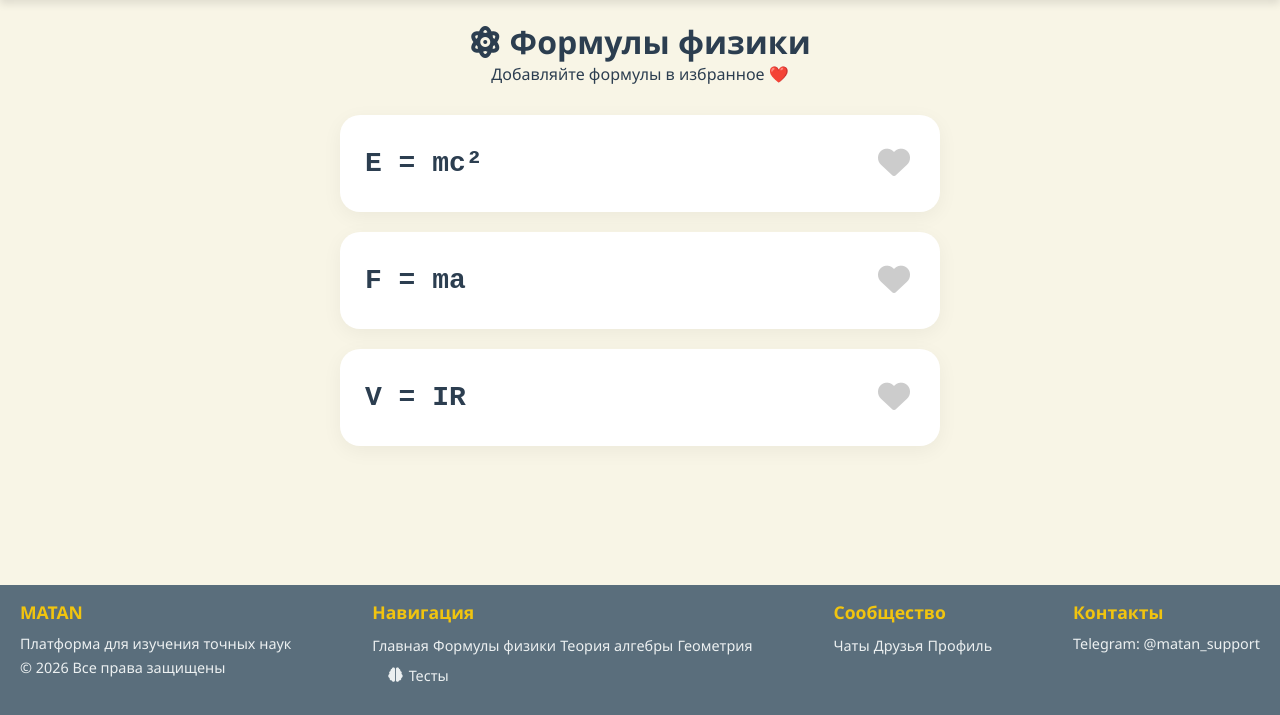
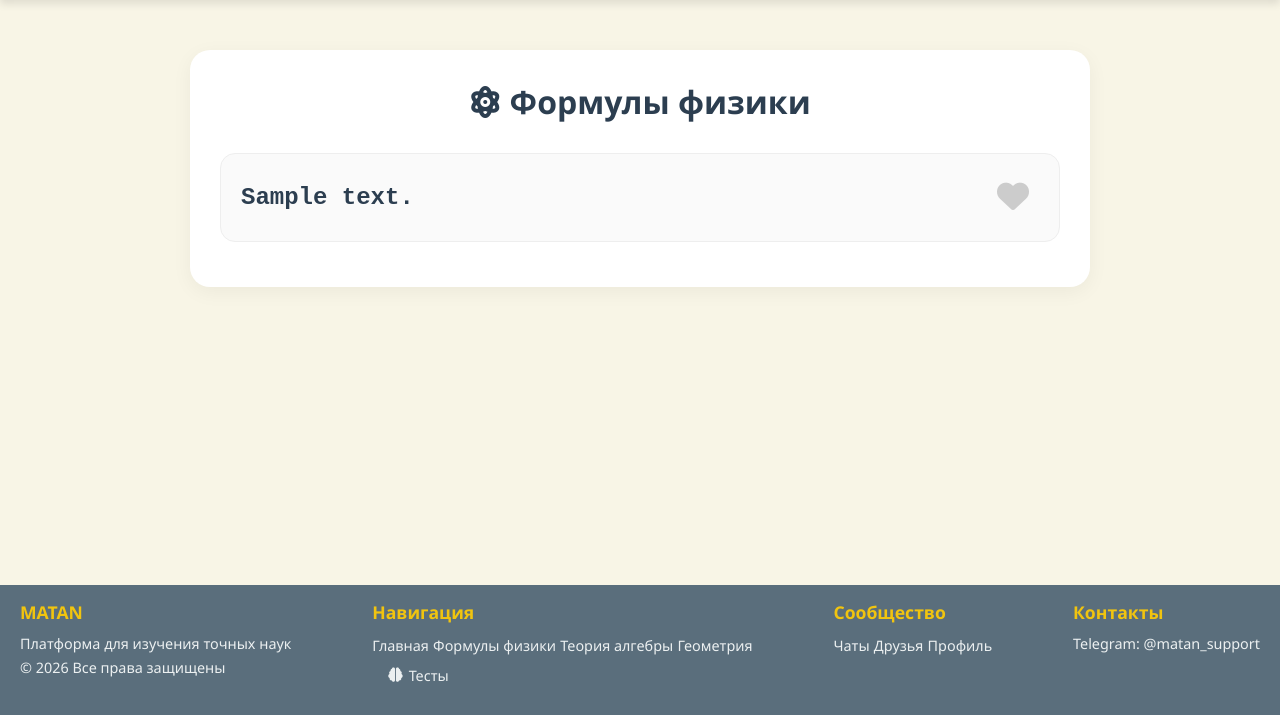
Before and after one commit to dolmi69/mbbmatan, a Django app: page /formulas/physics/ in a window 1280 px wide. Shown: the part 85-800 px from the top of the page. Run offline with Django 5.2, Linux system fonts and the light colour scheme; tables that the repository leaves empty hold one stand-in row (values such as "Sample post").

Commit message:
фикс формул

```diff
--- a/MBBmatan/MBBmatan/settings.py
+++ b/MBBmatan/MBBmatan/settings.py
@@ -140,7 +140,7 @@ MESSAGES = {
     'password_too_short': _("Пароль слишком короткий."),
 }
 
-TIME_ZONE = 'UTC'
+TIME_ZONE = 'Europe/Moscow'
 
 USE_I18N = True
 
--- a/MBBmatan/app/models.py
+++ b/MBBmatan/app/models.py
@@ -244,7 +244,20 @@ class AIChatHistory(models.Model):
         verbose_name_plural = 'Истории диалогов с AI'
 
 
-# Сигнал для добавления 5 вопросов по каждому предмету при миграциях
+class Formula(models.Model):
+    SUBJECTS = [
+        ('physics', 'Физика'),
+        ('algebra', 'Алгебра'),
+        ('geometry', 'Геометрия'),
+    ]
+    subject = models.CharField(max_length=20, choices=SUBJECTS)
+    text = models.CharField("Формула", max_length=200)
+    created_at = models.DateTimeField(auto_now_add=True)
+
+    def __str__(self):
+        return self.text
+
+
 @receiver(post_migrate)
 def create_default_questions(sender, **kwargs):
     if sender.name == 'app':
@@ -276,3 +289,22 @@ def create_default_questions(sender, **kwargs):
                     correct_answer=correct,
                     options=options
                 )
+
+        if not Formula.objects.exists():
+            formulas_data = [
+                ('physics', 'E = mc²'),
+                ('physics', 'F = ma'),
+                ('physics', 'V = IR'),
+                ('physics', 'F = G·m₁·m₂/r²'),
+                ('algebra', '(a+b)² = a² + 2ab + b²'),
+                ('algebra', 'a² - b² = (a-b)(a+b)'),
+                ('algebra', 'x₁+x₂ = -b/a'),
+                ('algebra', 'D = b² - 4ac'),
+                ('geometry', 'S = πr²'),
+                ('geometry', 'c² = a² + b²'),
+                ('geometry', 'S = ½·a·h'),
+                ('geometry', 'P = 2(a+b)'),
+                ('geometry', 'Сумма углов треугольника = 180°'),
+            ]
+            for subject, text in formulas_data:
+                Formula.objects.create(subject=subject, text=text)
--- a/MBBmatan/app/templates/formuls/f-f.html
+++ b/MBBmatan/app/templates/formuls/f-f.html
@@ -5,24 +5,31 @@
 
 {% block content %}
 <style>
-    .formulas-grid {
-        display: flex;
-        flex-direction: column;
-        gap: 20px;
-        max-width: 600px;
-        margin: 0 auto;
+    .formulas-container {
+        max-width: 900px;
+        margin: 30px auto;
+        background: white;
+        border-radius: 20px;
+        padding: 30px;
+        box-shadow: 0 5px 20px rgba(0,0,0,0.05);
+    }
+    h1 {
+        text-align: center;
+        color: #2c3e50;
+        margin-bottom: 30px;
     }
     .formula-card {
-        background: white;
-        border-radius: 20px;
-        padding: 25px;
-        box-shadow: 0 5px 20px rgba(0,0,0,0.05);
         display: flex;
         align-items: center;
         justify-content: space-between;
+        padding: 20px;
+        margin-bottom: 15px;
+        background: #fafafa;
+        border-radius: 15px;
+        border: 1px solid #eee;
     }
     .formula-text {
-        font-size: 28px;
+        font-size: 24px;
         font-family: 'Courier New', monospace;
         font-weight: bold;
         color: #2c3e50;
@@ -33,55 +40,32 @@
         font-size: 32px;
         cursor: pointer;
         color: #ccc;
-        transition: color 0.2s, transform 0.2s;
-        padding: 5px;
+        transition: color 0.2s;
+        padding: 5px 10px;
     }
-    .heart-btn.active {
-        color: #e74c3c;
-    }
-    .heart-btn:hover {
-        transform: scale(1.2);
-    }
-    .page-header {
-        text-align: center;
-        margin-bottom: 30px;
-    }
-    .page-header h1 {
-        color: #2c3e50;
-    }
+    .heart-btn.active { color: #e74c3c; }
+    .heart-btn:hover { transform: scale(1.2); }
     @media (max-width: 600px) {
         .formulas-container { padding: 18px; margin: 15px; border-radius: 14px; }
-        .page-header h1 { font-size: 22px; }
+        h1 { font-size: 22px; margin-bottom: 20px; }
         .formula-card { padding: 14px; gap: 10px; flex-wrap: wrap; }
         .formula-text { font-size: 18px; word-break: break-word; }
         .heart-btn { font-size: 26px; }
     }
 </style>
 
-<div class="page-header">
+<div class="formulas-container">
     <h1><i class="fas fa-atom"></i> Формулы физики</h1>
-    <p>Добавляйте формулы в избранное ❤️</p>
-</div>
-
-<div class="formulas-grid">
-    <div class="formula-card">
-        <div class="formula-text">E = mc²</div>
-        <button class="heart-btn" data-formula="E = mc²">
-            <i class="fas fa-heart"></i>
-        </button>
-    </div>
-    <div class="formula-card">
-        <div class="formula-text">F = ma</div>
-        <button class="heart-btn" data-formula="F = ma">
-            <i class="fas fa-heart"></i>
-        </button>
-    </div>
-    <div class="formula-card">
-        <div class="formula-text">V = IR</div>
-        <button class="heart-btn" data-formula="V = IR">
-            <i class="fas fa-heart"></i>
-        </button>
-    </div>
+    {% for formula in formulas %}
+        <div class="formula-card">
+            <div class="formula-text">{{ formula.text }}</div>
+            <button class="heart-btn" data-formula="{{ formula.text }}">
+                <i class="fas fa-heart"></i>
+            </button>
+        </div>
+    {% empty %}
+        <p style="text-align: center;">Пока нет формул.</p>
+    {% endfor %}
 </div>
 {% endblock %}
 
@@ -113,9 +97,7 @@
                     heart.classList.remove('active');
                 }
             } catch (error) {
-                if (error.status === 403) {
-                    window.location.href = '{% url "app:login" %}';
-                }
+                console.error('Ошибка:', error);
             }
         });
     });
--- a/MBBmatan/app/templates/formuls/f_a.html
+++ b/MBBmatan/app/templates/formuls/f_a.html
@@ -58,8 +58,8 @@
     <h1><i class="fas fa-square-root-alt"></i> Формулы алгебры</h1>
     {% for formula in formulas %}
         <div class="formula-card">
-            <div class="formula-text">{{ formula.formula }}</div>
-            <button class="heart-btn" data-formula="{{ formula.formula }}">
+            <div class="formula-text">{{ formula.text }}</div>
+            <button class="heart-btn" data-formula="{{ formula.text }}">
                 <i class="fas fa-heart"></i>
             </button>
         </div>
@@ -71,7 +71,7 @@
 
 {% block extra_js %}
 <script>
-    const favorites = {{ favorites_json|safe }};
+    const favorites = {{ favorites_json|safe|default:"[]" }};
     document.querySelectorAll('.heart-btn').forEach(btn => {
         const formula = btn.dataset.formula;
         if (favorites.includes(formula)) {
--- a/MBBmatan/app/templates/formuls/f_g.html
+++ b/MBBmatan/app/templates/formuls/f_g.html
@@ -58,8 +58,8 @@
     <h1><i class="fas fa-shapes"></i> Формулы геометрии</h1>
     {% for formula in formulas %}
         <div class="formula-card">
-            <div class="formula-text">{{ formula.formula }}</div>
-            <button class="heart-btn" data-formula="{{ formula.formula }}">
+            <div class="formula-text">{{ formula.text }}</div>
+            <button class="heart-btn" data-formula="{{ formula.text }}">
                 <i class="fas fa-heart"></i>
             </button>
         </div>
@@ -71,7 +71,7 @@
 
 {% block extra_js %}
 <script>
-    const favorites = {{ favorites_json|safe }};
+    const favorites = {{ favorites_json|safe|default:"[]" }};
     document.querySelectorAll('.heart-btn').forEach(btn => {
         const formula = btn.dataset.formula;
         if (favorites.includes(formula)) {
--- a/MBBmatan/app/views.py
+++ b/MBBmatan/app/views.py
@@ -6,7 +6,7 @@ from django.urls import reverse_lazy
 from django.views.generic import ListView, CreateView, UpdateView, DeleteView, DetailView
 from .models import (
     Note, ChatMessage, ChatRoom, FavoriteFormula, FormulaQuestion,
-    TestAttempt, UserProfile, FriendRequest, User, Notification
+    TestAttempt, UserProfile, FriendRequest, User, Notification, Formula
 )
 from django.contrib.auth.mixins import LoginRequiredMixin
 from django.http import JsonResponse
@@ -383,11 +383,6 @@ def get_hint(request):
         return JsonResponse({'hint': hint})
     return JsonResponse({'hint': 'Нет активного вопроса'})
 
-def f_f(request):
-    favorites = []
-    if request.user.is_authenticated:
-        favorites = list(FavoriteFormula.objects.filter(user=request.user).values_list('formula_text', flat=True))
-    return render(request, 'formuls/f-f.html', {'favorites_json': json.dumps(favorites)})
 
 def t_f(request):
     return render(request, 'formuls/physics.html')
@@ -446,15 +441,22 @@ def custom_error_view(request, code, exception=None):
 def test_choice(request):
     return render(request, 'test_choice.html')
 
+def f_f(request):
+    formulas = Formula.objects.filter(subject='physics')
+    favorites = []
+    if request.user.is_authenticated:
+        favorites = list(FavoriteFormula.objects.filter(user=request.user).values_list('formula_text', flat=True))
+    return render(request, 'formuls/f-f.html', {'formulas': formulas, 'favorites_json': json.dumps(favorites)})
+
 def f_a(request):
-    formulas = FormulaQuestion.objects.filter(subject='algebra')
+    formulas = Formula.objects.filter(subject='algebra')
     favorites = []
     if request.user.is_authenticated:
         favorites = list(FavoriteFormula.objects.filter(user=request.user).values_list('formula_text', flat=True))
     return render(request, 'formuls/f_a.html', {'formulas': formulas, 'favorites_json': json.dumps(favorites)})
 
 def f_g(request):
-    formulas = FormulaQuestion.objects.filter(subject='geometry')
+    formulas = Formula.objects.filter(subject='geometry')
     favorites = []
     if request.user.is_authenticated:
         favorites = list(FavoriteFormula.objects.filter(user=request.user).values_list('formula_text', flat=True))
```
Also changed, not shown: MBBmatan/app/encryption.py (+3 -14 lines), MBBmatan/app/migrations/0001_initial.py, MBBmatan/app/migrations/0002_formula.py (added).
